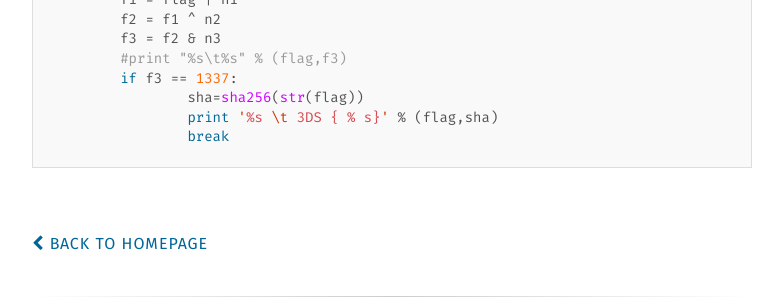
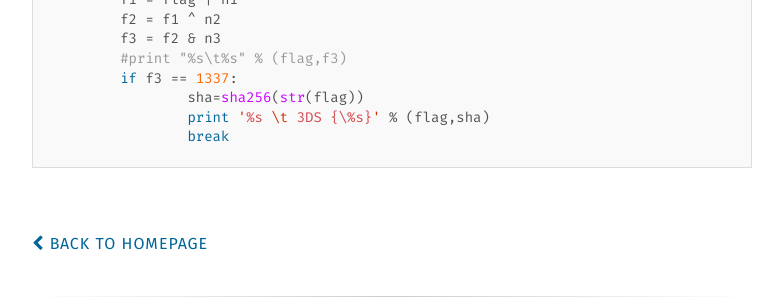
Before and after one commit to rtfm-ctf/rtfm-ctf.github.io, a Jekyll site: the page built from _posts/2016-12-17-RESULTS-DOES-NOT-MATTER-3DSCTF-2016.MD, in a window 1280 px wide and 900 px high, scrolled down 1570 px. Shown: the part 505-805 px from the top of the window, without its empty margins (248-1031 px from the left). Built offline with Jekyll 4.4.1, drawn with Linux system fonts in a browser that asks for light colours.

````diff
--- a/_posts/2016-12-17-RESULTS-DOES-NOT-MATTER-3DSCTF-2016.MD
+++ b/_posts/2016-12-17-RESULTS-DOES-NOT-MATTER-3DSCTF-2016.MD
@@ -65,6 +65,6 @@ for flag in xrange(brutespace):
 	#print "%s\t%s" % (flag,f3)
 	if f3 == 1337:
 		sha=sha256(str(flag))
-		print '%s \t 3DS { % s}' % (flag,sha)
+		print '%s \t 3DS {\%s}' % (flag,sha)
                 break
 ```
````
